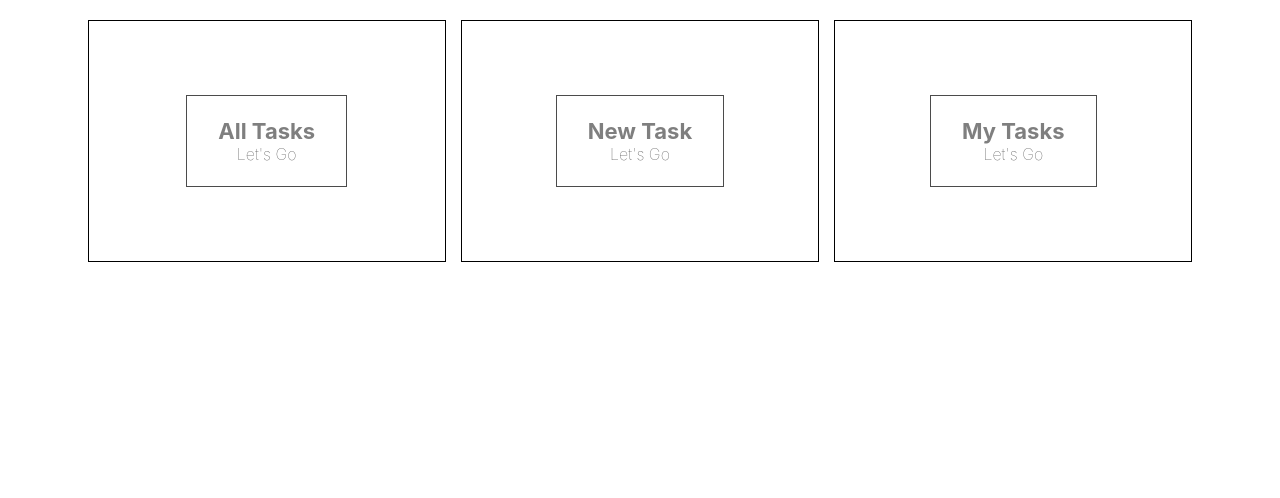
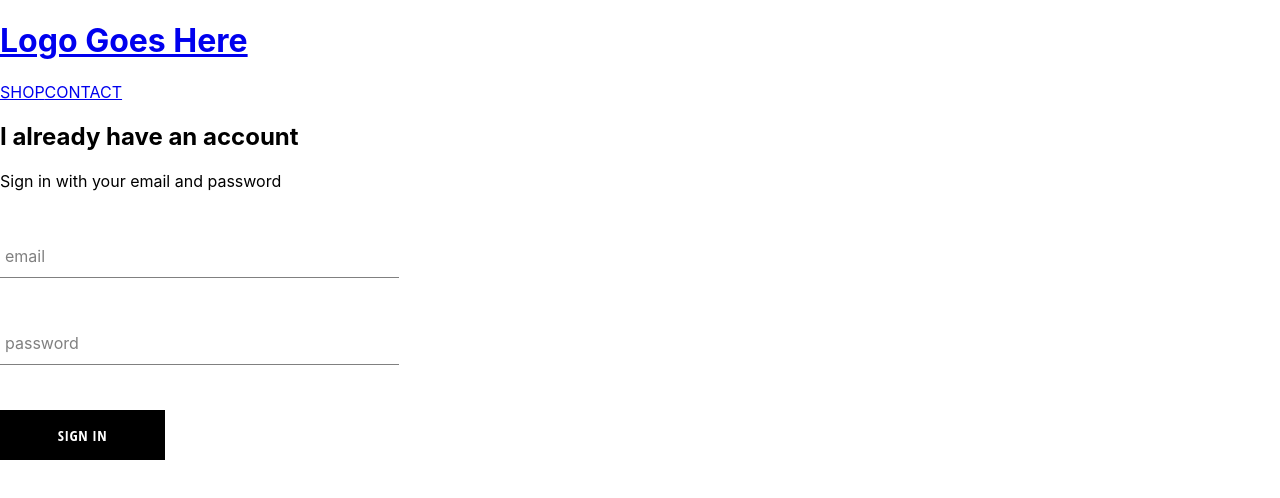
Before and after one commit to WillHDev/Crown_Tasks, a React (Create React App) app: page /auth in a window 1280 px wide. Shown: the top 498 px of the page. Built offline with nearby package versions, Linux system fonts and the light colour scheme.

Commit message:
hooking up firebase to signin page

```diff
--- a/src/App.js
+++ b/src/App.js
@@ -2,29 +2,33 @@ import React from 'react';
 import {
   Switch,
   Route,
-  BrowserRouter as Router,
-  Redirect
+  Redirect,
+  BrowserRouter as Router
 } from 'react-router-dom';
 
 import './App.css';
 import HomePage from './pages/HomePage';
 import LandingPage from './pages/components/LandingPage';
+import Header from './shared/components/Header/Header';
 
 
 
 function App() {
   return (
-    <Router>
+    <div>
+      <Router>
+      <Header />
       <Switch>
-        <Route to="/">
+        <Route exact path="/">
           <HomePage />
         </Route>
-        <Route to="/auth">
+        <Route path="/auth">
           <LandingPage />
         </Route>
         <Redirect to="auth" />
       </Switch>
-    </Router>
+      </Router>
+    </div>
 
   );
 }
--- /dev/null
+++ b/src/shared/components/Header/Header.js
@@ -0,0 +1,48 @@
+
+import React from 'react';
+
+import { Link } from 'react-router-dom';
+
+
+
+//import { ReactComponent as Logo } from '../../assets/crown.svg';
+
+
+
+import './Header.styles.scss';
+
+
+
+const Header = () => (
+
+  <div className='header'>
+
+    <Link className='logo-container' to='/'>
+
+     <h1>Logo Goes Here</h1>
+
+    </Link>
+
+    <div className='options'>
+
+      <Link className='option' to='/shop'>
+
+        SHOP
+
+      </Link>
+
+      <Link className='option' to='/shop'>
+
+        CONTACT
+
+      </Link>
+
+    </div>
+
+  </div>
+
+);
+
+
+
+export default Header;
```
Also changed, not shown: src/shared/components/Header/Header.styles.scss (added).
